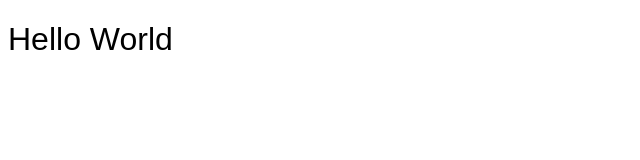
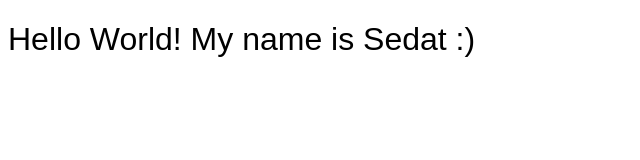
Before and after one commit to seadt13/docker-study, a plain HTML site: page index.html in a window 1280 px wide. Shown: the whole page, without its empty margins (0-640 px from the left). Drawn offline with Linux system fonts and the light colour scheme.

Commit message:
index.html dosyası içeriği güncellendi

```diff
--- a/index.html
+++ b/index.html
@@ -15,7 +15,7 @@
 <body>
 
     <h1>
-        Hello World
+        Hello World! My name is Sedat :)
     </h1>
 
 </body>
```
